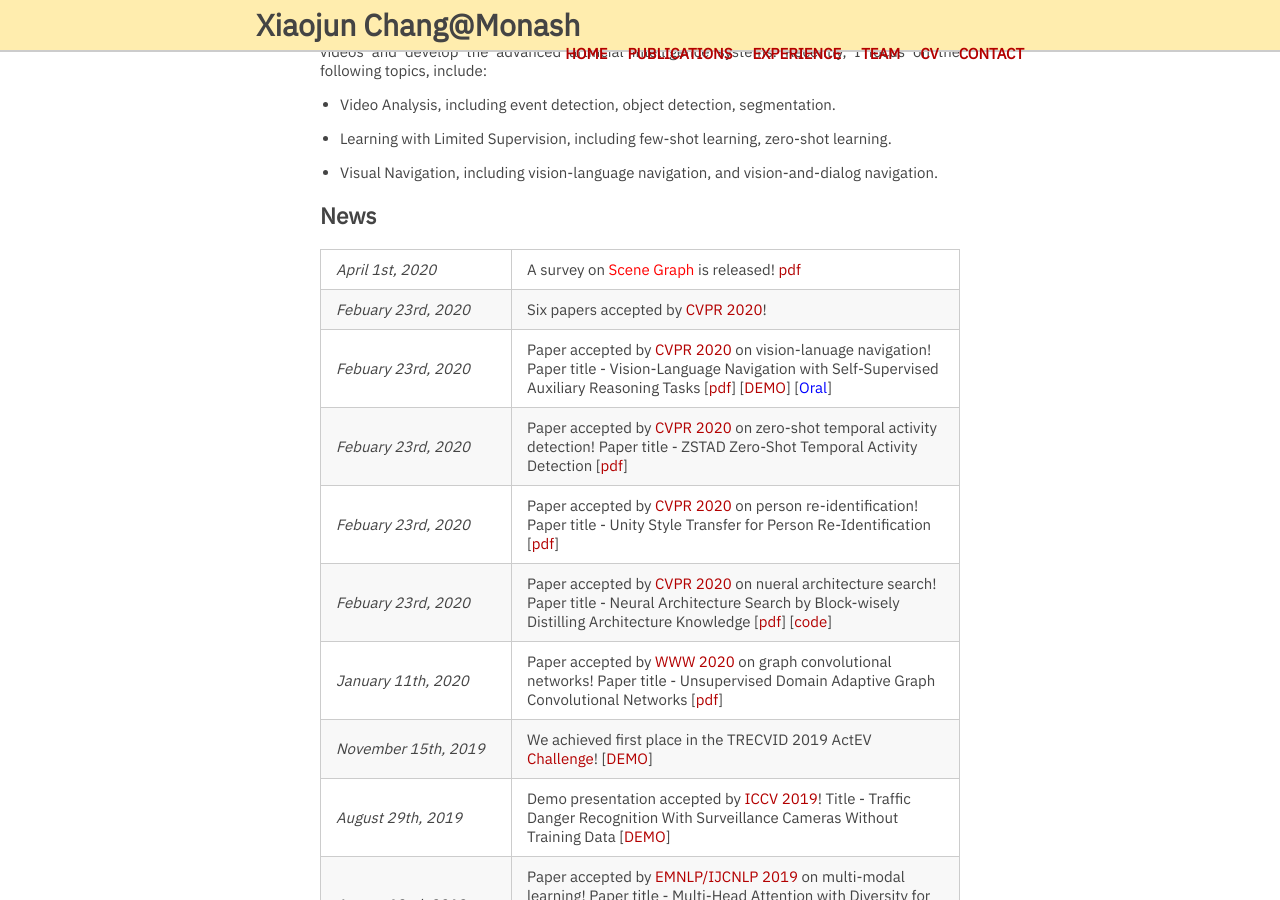
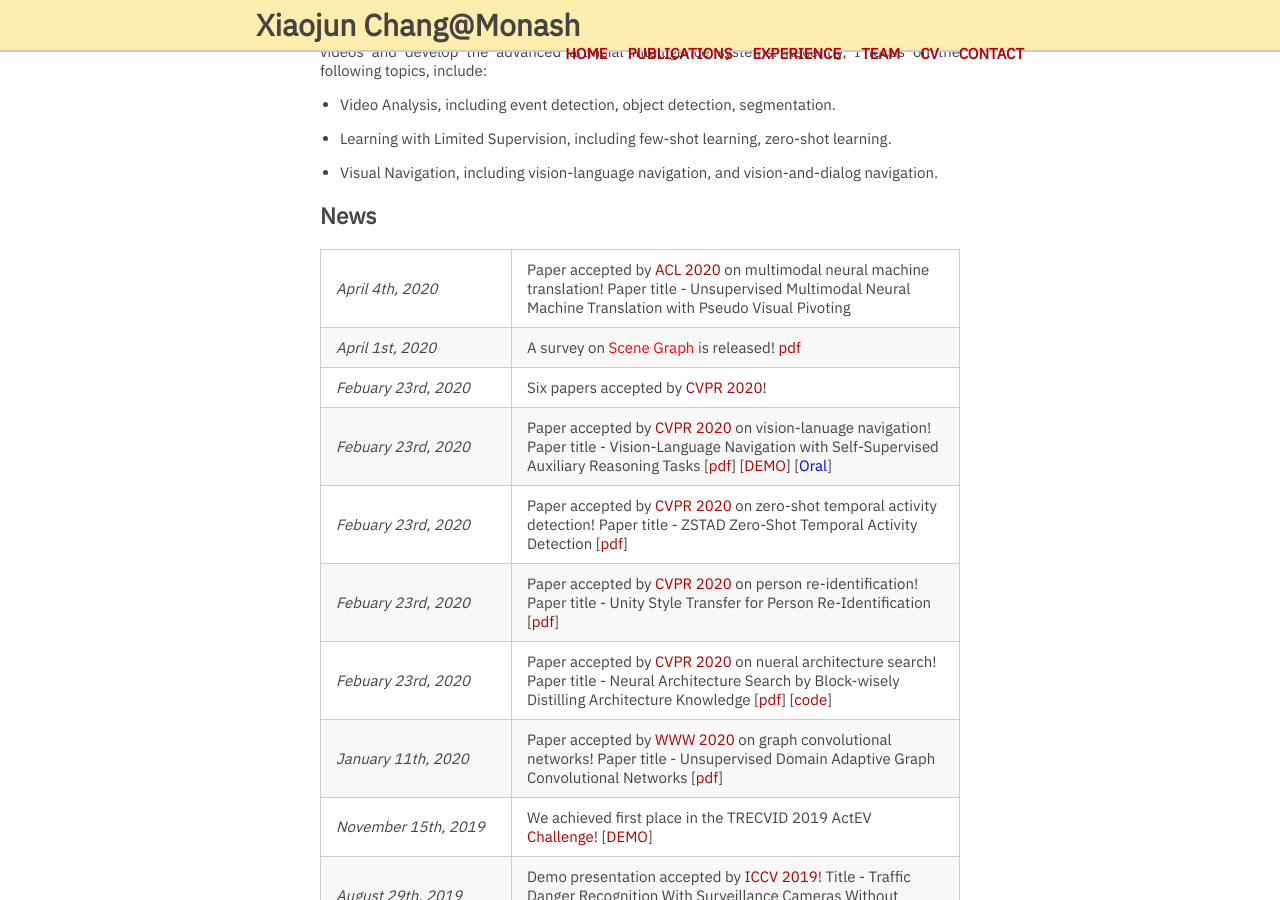
Before and after one commit to zhihuilics/xiaojun-chang.github.io, a Jekyll site: the page built from _pages/index.md, in a window 1280 px wide and 900 px high, scrolled down 618 px. Built offline with Jekyll 4.4.1, drawn with Linux system fonts in a browser that asks for light colours; nearby versions of some CDN libraries; a style sheet for code colours, icons or effects is not loaded.

Commit message:
Update news.yml

```diff
--- a/_data/news.yml
+++ b/_data/news.yml
@@ -1,3 +1,6 @@
+- date: April 4th, 2020
+  news: Paper accepted by <a href="https://acl2020.org/" target="_blank">ACL 2020</a> on multimodal neural machine translation! Paper title - Unsupervised Multimodal Neural Machine Translation with Pseudo Visual Pivoting
+
 - date: April 1st, 2020
   news: A survey on <font color="red">Scene Graph</font> is released! <a href="https://www.xiaojun.ai/papers/Scene-Graph-Survey.pdf" target="_blank">pdf</a>
 
```
